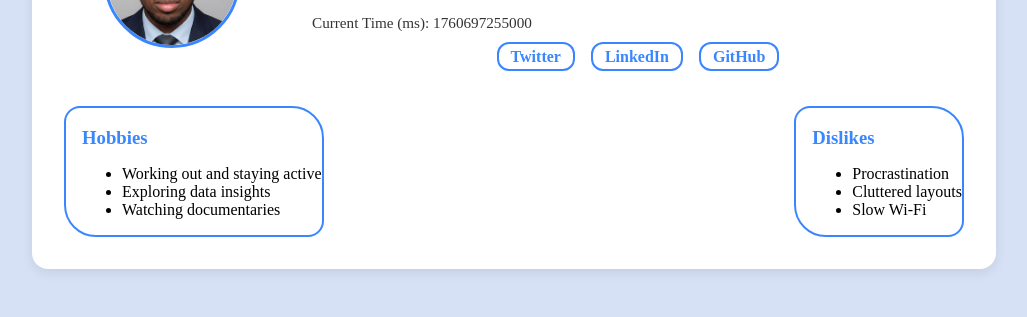
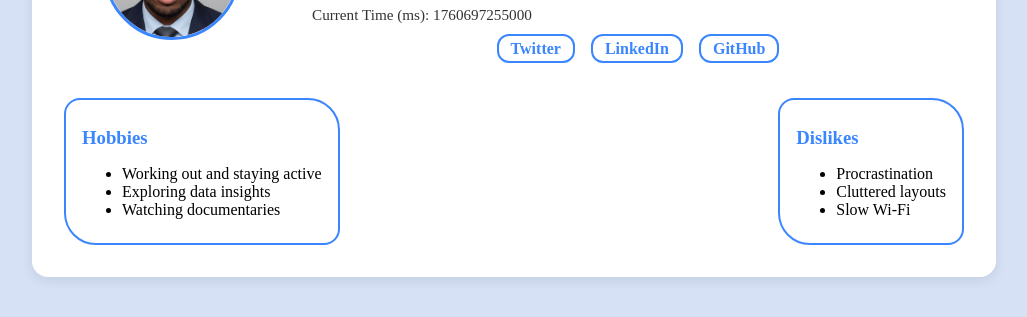
Before and after one commit to Jaycarlx/hng13-stageZeroFE, a plain HTML site: page index.html in a window 1280 px wide. Shown: the part 357-674 px from the top of the page, without its empty margins (126-1153 px from the left). Drawn offline with Linux system fonts and the light colour scheme.

Commit message:
fixed  padding ons ections

```diff
--- a/style.css
+++ b/style.css
@@ -108,7 +108,7 @@ body {
 
 .profile-side section {
   border: var(--primary-color) 2px solid;
-  padding-left: 1rem;
+  padding: 0.5rem 1rem ;
   border-radius: 1rem 2rem;
 
 }
```
